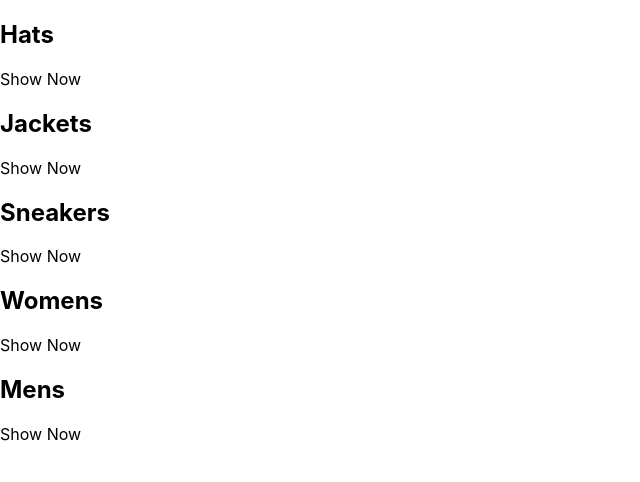
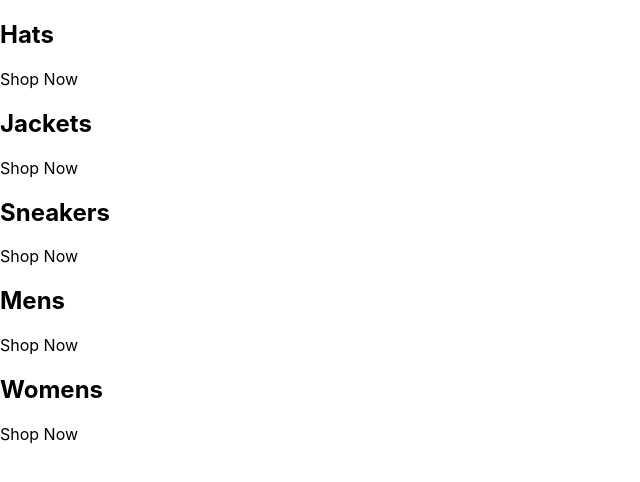
Before and after one commit to harrisgomez/capstone, a React (Create React App) app: page / in a window 1280 px wide. Shown: the top 482 px of the page, without its empty margins (0-640 px from the left). Built offline with nearby package versions, Linux system fonts and the light colour scheme.

Commit message:
ADD: categories

```diff
--- a/src/App.js
+++ b/src/App.js
@@ -1,41 +1,38 @@
 const App = () => {
+    const categories = [
+        {
+            id: 1,
+            title: 'Hats'
+        },
+        {
+            id: 2,
+            title: 'Jackets'
+        },
+        {
+            id: 3,
+            title: 'Sneakers'
+        },
+        {
+            id: 4,
+            title: 'Mens'
+        },
+        {
+            id: 5,
+            title: 'Womens'
+        }
+    ];
+
     return (
         <div className="categories-container">
-            <div className="category-container">
-                {/* <img src="" alt="" /> */}
-                <div className="category-body-container">
-                    <h2>Hats</h2>
-                    <p>Show Now</p>
+            {categories.map(({ id, title }) => (
+                <div key={id} className="category-container">
+                    <div className="background-image"></div>
+                    <div className="category-body-container">
+                        <h2>{title}</h2>
+                        <p>Shop Now</p>
+                    </div>
                 </div>
-            </div>
-            <div className="category-container">
-                {/* <img src="" alt="" /> */}
-                <div className="category-body-container">
-                    <h2>Jackets</h2>
-                    <p>Show Now</p>
-                </div>
-            </div>
-            <div className="category-container">
-                {/* <img src="" alt="" /> */}
-                <div className="category-body-container">
-                    <h2>Sneakers</h2>
-                    <p>Show Now</p>
-                </div>
-            </div>
-            <div className="category-container">
-                {/* <img src="" alt="" /> */}
-                <div className="category-body-container">
-                    <h2>Womens</h2>
-                    <p>Show Now</p>
-                </div>
-            </div>
-            <div className="category-container">
-                {/* <img src="" alt="" /> */}
-                <div className="category-body-container">
-                    <h2>Mens</h2>
-                    <p>Show Now</p>
-                </div>
-            </div>
+            ))}
         </div>
     );
 };
```
